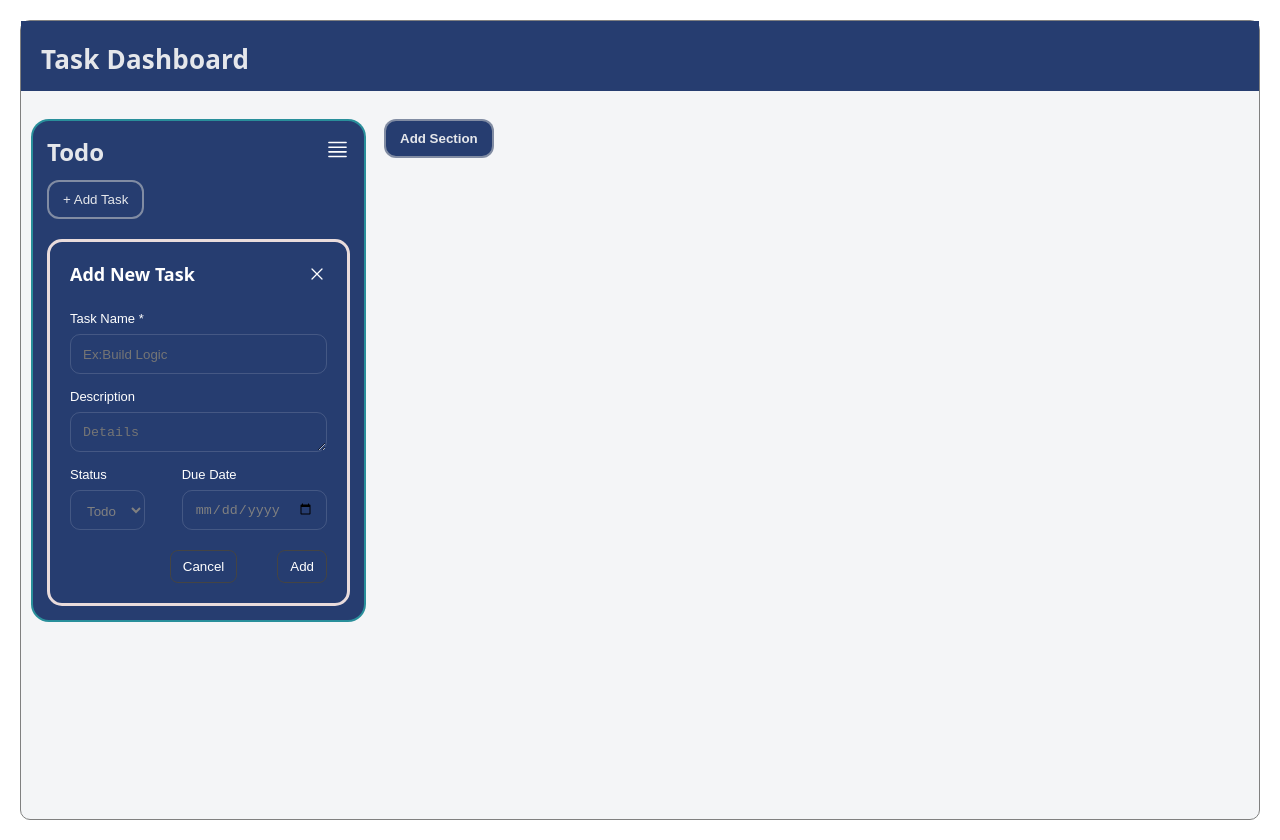
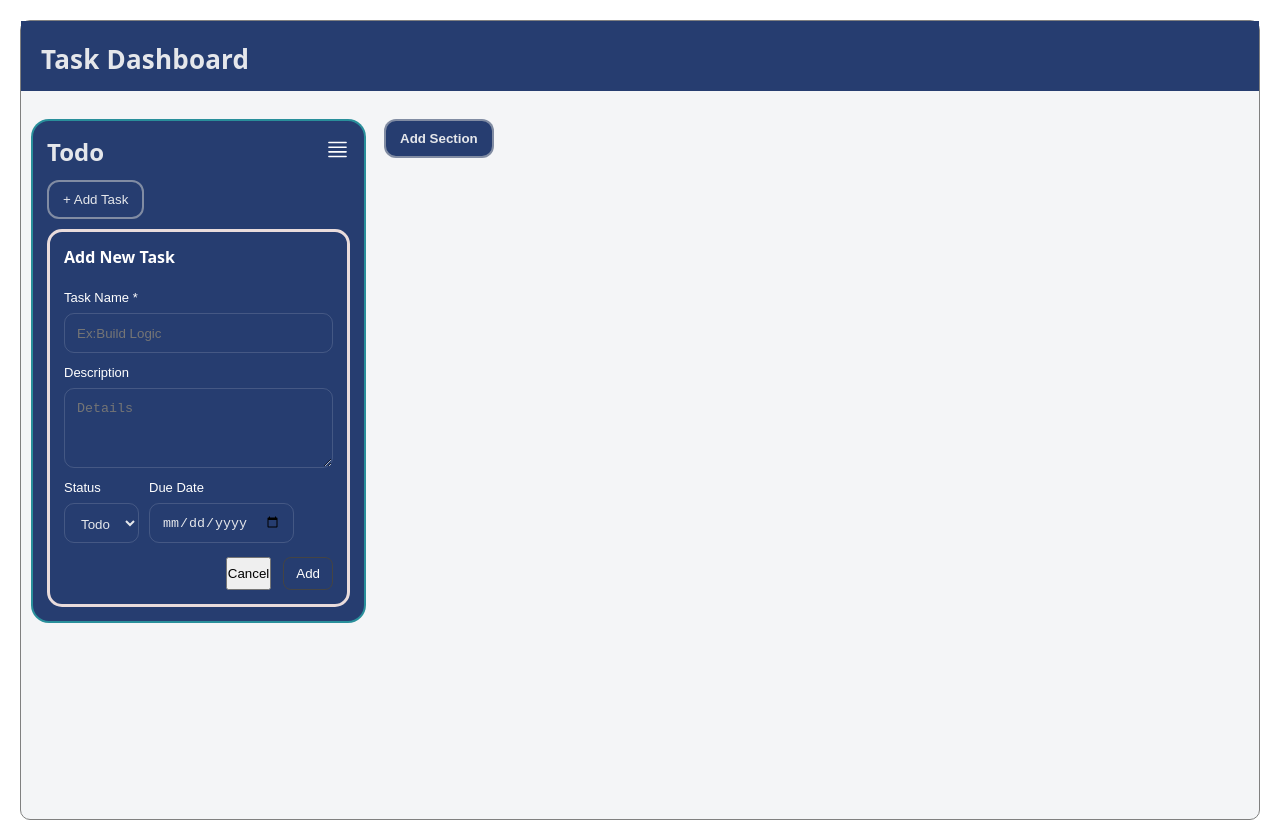
Before and after one commit to annmarytom/task-dashboard, a Vue app: page / in a window 1280 px wide. Both pictures are taken after a click on the button "+ Add Task". Built offline with nearby package versions, Linux system fonts and the light colour scheme.

Commit message:
Updated the code to show the edit form in  same order as the task.

```diff
--- a/src/components/AddTask.vue
+++ b/src/components/AddTask.vue
@@ -1,11 +1,11 @@
 <template>
-  <div class="modal-section">
-    <div v-if="showFormModal" class="modal" @click.stop>
-      <div class="modal-header">
-        <h2 class="modal-header_title">
+  <div class="taskForm">
+    <div class="taskForm-header">
+      <h3 class="taskForm-title">
         {{ isEdit ? "Edit Task" : "Add New Task" }}
-        </h2>
-        <button class="modal-header_close" @click="close">
+      </h3>
+
+      <button class="taskForm-close" type="button" @click="cancel">
         <svg
           xmlns="http://www.w3.org/2000/svg"
           fill="none"
@@ -33,15 +33,16 @@
           placeholder="Ex:Build Logic"
         />
       </div>
+
       <div class="input-fields">
         <label class="label">Description</label>
         <textarea
           v-model.trim="description"
-            type="text"
           class="input"
           placeholder="Details"
         ></textarea>
       </div>
+
       <div class="input-fields-meta">
         <div class="input-fields">
           <label class="label">Status</label>
@@ -51,13 +52,15 @@
             </option>
           </select>
         </div>
+
         <div class="input-fields">
           <label class="label">Due Date</label>
           <input v-model="dueDate" type="date" class="input" />
         </div>
       </div>
+
       <div class="actions">
-          <button class="cancel-button" type="button" @click="close">
+        <button class="cancel-button" type="button" @click="cancel">
           Cancel
         </button>
         <button class="add-button" type="submit">
@@ -65,7 +68,6 @@
         </button>
       </div>
     </form>
-    </div>
   </div>
 </template>
 
@@ -75,14 +77,11 @@ import { computed, ref, watch } from "vue";
 const props = defineProps({
   statusOptions: { type: Array, default: () => [] },
   defaultStatus: { type: String, default: "" },
-
   //  if provided => edit mode
   initialTask: { type: Object, default: null },
 });
 
-const emit = defineEmits(["close", "save"]);
-
-const showFormModal = ref(true);
+const emit = defineEmits(["cancel", "save"]);
 
 const isEdit = computed(() => !!props.initialTask);
 
@@ -91,7 +90,6 @@ const name = ref("");
 const description = ref("");
 const status = ref(props.defaultStatus || props.statusOptions[0] || "Todo");
 const dueDate = ref("");
-
 //  whenever we open modal for edit, fill values
 watch(
   () => props.initialTask,
@@ -123,14 +121,12 @@ watch(
   }
 );
 
-function close() {
-  showFormModal.value = false;
-  emit("close");
+function cancel() {
+  emit("cancel");
 }
 
 function submit() {
   if (!name.value.trim()) return;
-
   //  if edit, keep same id
   const task = {
     id: props.initialTask?.id ?? Date.now(),
@@ -144,52 +140,47 @@ function submit() {
 }
 </script>
 
-<style>
-.modal {
+<style scoped>
+.taskForm {
   width: 100%;
-  margin-top: 20px;
+  margin-top: 10px;
   background-color: #263d70;
   border: 3px solid rgb(233 220 220);
   border-radius: 15px;
-  padding: 20px;
+  padding: 14px;
 }
 
-.modal-header {
+.taskForm-header {
   display: flex;
-  flex-direction: row;
   justify-content: space-between;
   align-items: center;
-  background-color: #263d70;
 }
 
-.modal-header_title {
-  font-size: large;
+.taskForm-title {
   color: white;
+  font-size: 16px;
+  font-weight: 700;
 }
 
-.modal-header_close {
+.taskForm-close {
   background: transparent;
   border: none;
   color: white;
   cursor: pointer;
   font-size: 16px;
-  width: 20px;
-  height: 20px;
 }
 
 .form {
   display: flex;
   flex-direction: column;
-  justify-content: space-between;
   margin-top: 10px;
 }
 
 .input-fields {
   display: flex;
   flex-direction: column;
-  justify-content: space-between;
   gap: 8px;
-  margin-top: 15px;
+  margin-top: 12px;
 }
 
 .label {
@@ -205,32 +196,24 @@ function submit() {
   border-radius: 10px;
   background-color: transparent;
   padding: 12px;
-  color: gray;
+  color: #e5e7eb;
+}
+
+textarea.input {
+  height: 80px;
+  resize: vertical;
 }
 
 .input-fields-meta {
   display: flex;
-  flex-direction: row;
-  justify-content: space-between;
   gap: 10px;
 }
 
 .actions {
   display: flex;
-  flex-direction: row;
-  justify-content: space-between;
-  gap: 40px;
   justify-content: end;
-  margin-top: 20px;
-}
-
-.cancel-button {
-  padding: 8px 12px;
-  border-radius: 8px;
-  cursor: pointer;
-  border: 1px solid #444;
-  background: transparent;
-  color: white;
+  gap: 12px;
+  margin-top: 14px;
 }
 
 .add-button {
--- a/src/components/TaskList.vue
+++ b/src/components/TaskList.vue
@@ -4,8 +4,30 @@
       + Add Task
     </button>
 
+    <!-- Inline ADD form (appears above tasks) -->
+    <AddTask
+      v-if="addingTask"
+      :status-options="statusOptions"
+      :default-status="defaultStatus"
+      :initial-task="null"
+      @cancel="closeForms"
+      @save="onSaveTask"
+    />
+
     <div class="task-list">
-        <div v-for="t in tasks" :key="t.id" class="task-card">
+      <div v-for="t in tasks" :key="t.id">
+        <!-- Inline EDIT form (replaces the task card at same position) -->
+        <AddTask
+          v-if="editingTaskId === t.id"
+          :status-options="statusOptions"
+          :default-status="defaultStatus"
+          :initial-task="t"
+          @cancel="closeForms"
+          @save="onSaveTask"
+        />
+
+        <!-- Normal task card -->
+        <div v-else class="task-card">
           <div class="task-title">{{ t.name }}</div>
           <div class="task-desc" v-if="t.description">{{ t.description }}</div>
 
@@ -35,58 +57,41 @@
           </div>
         </div>
       </div>
-
-      <!-- Add/Edit Task Modal -->
-      <AddTask
-        v-if="taskModalOpen"
-        :status-options="statusOptions"
-        :default-status="defaultStatus"
-        :initial-task="editingTask"
-        @close="closeTaskModal"
-        @save="onSaveTask"
-      />
+    </div>
   </div>
 </template>
 
 <script setup>
-  import { computed, ref } from "vue";
+import { ref } from "vue";
 import AddTask from "./AddTask.vue";
 
 const props = defineProps({
       // identifies which section we are currently rendering
   sectionId: { type: [String, Number], required: true },
   sectionTitle: { type: String, required: true },
-
    // tasks for this section
   tasks: { type: Array, default: () => [] },
-
   statusOptions: { type: Array, default: () => [] },
   defaultStatus: { type: String, default: "Todo" },
 });
 
 const emit = defineEmits(["upsert", "delete"]);
 
-  const taskModalOpen = ref(false);
+const addingTask = ref(false);
 const editingTaskId = ref(null);
 
-  const editingTask = computed(() => {
-    if (!editingTaskId.value) return null;
-    const t = props.tasks.find(x => x.id === editingTaskId.value);
-    return t ? { ...t } : null;
-  });
-
 function openAdd() {
+  addingTask.value = true;
   editingTaskId.value = null;
-    taskModalOpen.value = true;
 }
 
 function openEdit(taskId) {
   editingTaskId.value = taskId;
-    taskModalOpen.value = true;
+  addingTask.value = false;
 }
 
-  function closeTaskModal() {
-    taskModalOpen.value = false;
+function closeForms() {
+  addingTask.value = false;
   editingTaskId.value = null;
 }
 
@@ -97,7 +102,7 @@
     editingTaskId: editingTaskId.value,
     task,
   });
-    closeTaskModal();
+  closeForms();
 }
 
 function onDelete(taskId) {
@@ -135,13 +140,11 @@
 
 .task-meta {
   display: flex;
-    flex-direction: row;
   justify-content: space-between;
 }
 
 .task-actions {
   display: flex;
-    flex-direction: row;
   justify-content: space-between;
 }
 
```
Lines whose indentation alone changed are shown as unchanged.
